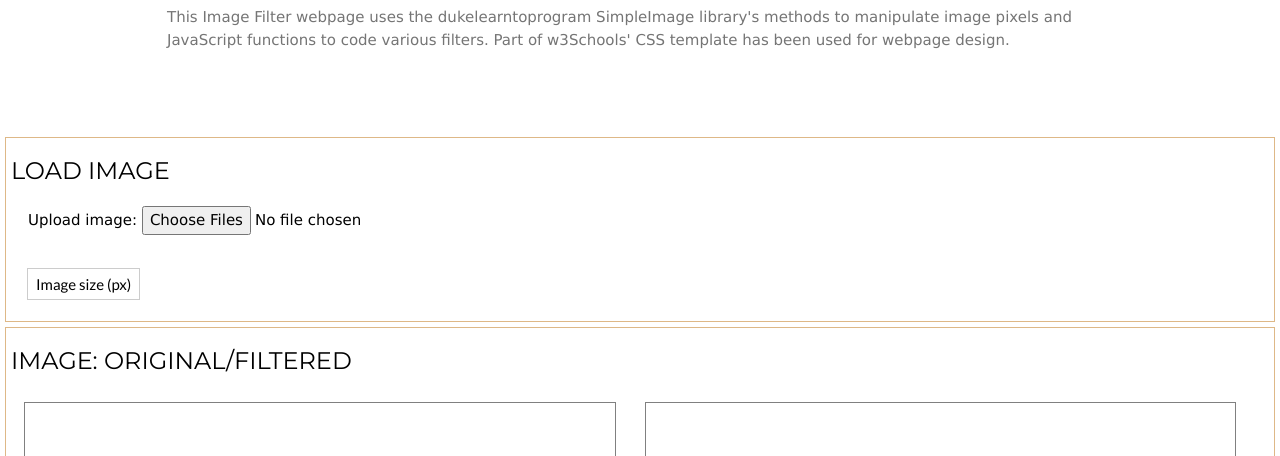
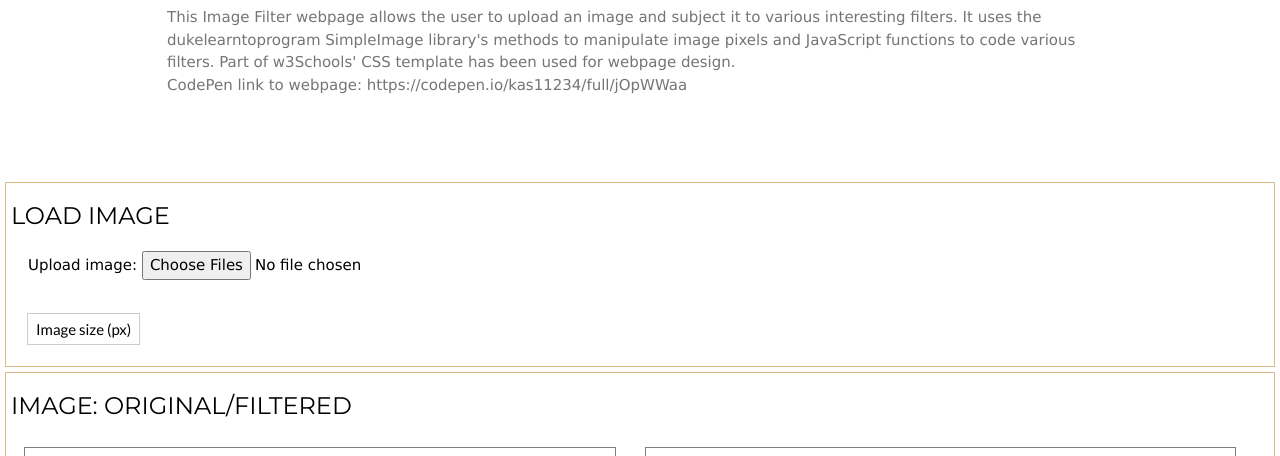
Before and after one commit to kas140472/ImageFilter, a plain HTML site: page index.html in a window 1280 px wide. Shown: the part 644-1100 px from the top of the page. Drawn offline with nearby package versions, Linux system fonts and the light colour scheme.

Commit message:
Update index.html

```diff
--- a/index.html
+++ b/index.html
@@ -31,8 +31,8 @@
       <div class="w3-row-padding w3-padding-64 w3-container">
         <div class="w3-content">
           <h1>About</h1>
-          <p class="w3-text-grey">This Image Filter webpage uses the dukelearntoprogram SimpleImage library's methods to manipulate
-             image pixels and JavaScript functions to code various filters. Part of w3Schools' CSS template has been used for webpage design.
+          <p class="w3-text-grey">This Image Filter webpage allows the user to upload an image and subject it to various interesting filters. It uses the dukelearntoprogram SimpleImage library's methods to manipulate image pixels and JavaScript functions to code various filters. Part of w3Schools' CSS template has been used for webpage design.<br>
+CodePen link to webpage: https://codepen.io/kas11234/full/jOpWWaa
           </p>
         </div>
       </div>
```
